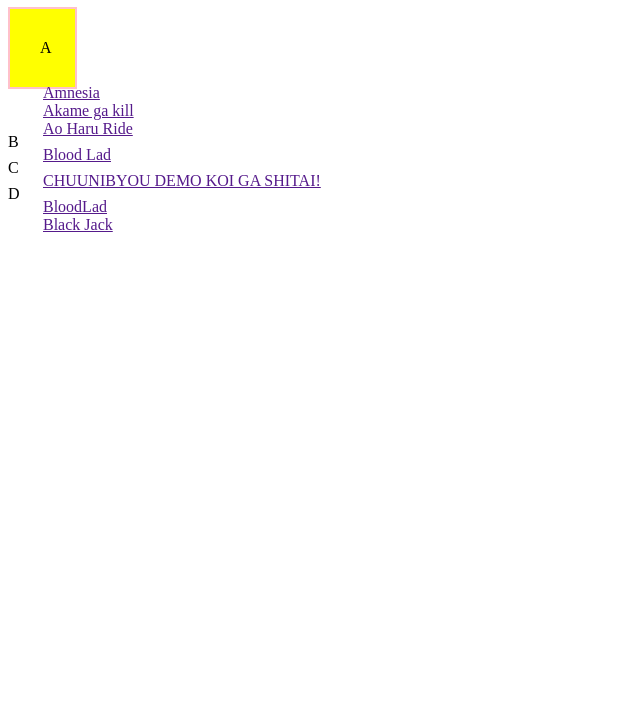
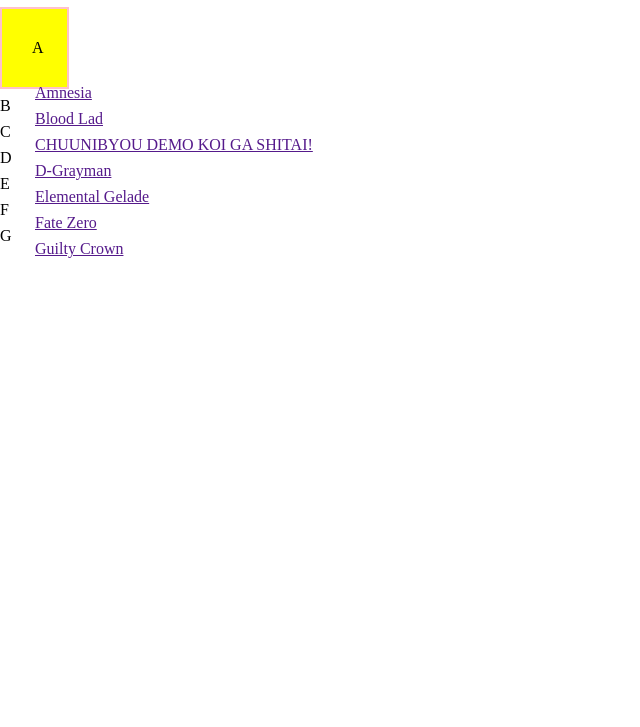
Before and after one commit to Cloud16/HCI-Finals, a plain HTML site: page List/Animelist.html in a window 1280 px wide. Shown: the part 73-800 px from the top of the page, without its empty margins (0-640 px from the left). Drawn offline with Linux system fonts and the light colour scheme.

Commit message:
add list

```diff
--- a/List/Animelist.html
+++ b/List/Animelist.html
@@ -15,12 +15,10 @@
                   </div>
                   <ul style="list-style: none;">
                 <li><a href="">Amnesia</a></li>
-                <li><a a href="">Akame ga kill</a></li>
-                <li><a href=""> Ao Haru Ride</a></li>
                   </ul>
 
 
-            <div class="box3">
+            <div class="box2">
 	              B
                </div>
                   <ul style="list-style: none;">
@@ -28,17 +26,47 @@
                   </ul>
 
 
-               <div class="box4">
+
+               <div class="box3">
 	                 C
+
                     </div>
                   <ul style="list-style: none;">
                   <li><a href="">CHUUNIBYOU DEMO KOI GA SHITAI!</a></li>
                     </ul>
 
-                 <div class="box5">
+                  <div class="box4">
 	                    D
                       </div>
                   <ul style="list-style: none;">
-                <li><a href="">BloodLad</a></li>
-                <li><a a href="">Black Jack</a></li>
+                  <li><a href="">D-Grayman</a></li>
                      </ul>
+
+
+                  <div class="box5">
+                   E
+                    </div>
+                  <ul style="list-style: none;">
+                  <li><a href="">Elemental Gelade</a></li>
+                    </ul>
+
+
+                  <div class="box6">
+                   F
+                    </div>
+
+                  <ul style="list-style: none;">
+                <li><a href="">Fate Zero</a></li>
+                    </ul>
+
+                    <div class="box7">
+                   G
+                    </div>
+                  <ul style="list-style: none;">
+                <li><a href="">Guilty Crown</a></li>
+                    </ul>
+
+
+
+
+            </body>
--- a/List/style2.css
+++ b/List/style2.css
@@ -1,6 +1,10 @@
 body {
      background:  url('pic3.gif') no-repeat;
-
+     height: 100%;
+  width: 100%;
+  margin: 0;
+  padding: 0;
+  cursor: pointer;
    }
 
 .box1{
@@ -19,3 +23,5 @@ body {
     padding: -10px
 
  }
+ canvas {
+  border: 1px soild black;
--- a/style.css
+++ b/style.css
@@ -145,3 +145,6 @@ input[type=text] {
      border-style:dashed;
 
     }
+    .p{
+        text-indent: 50px
+    }
```
Lines whose indentation alone changed are shown as unchanged.
